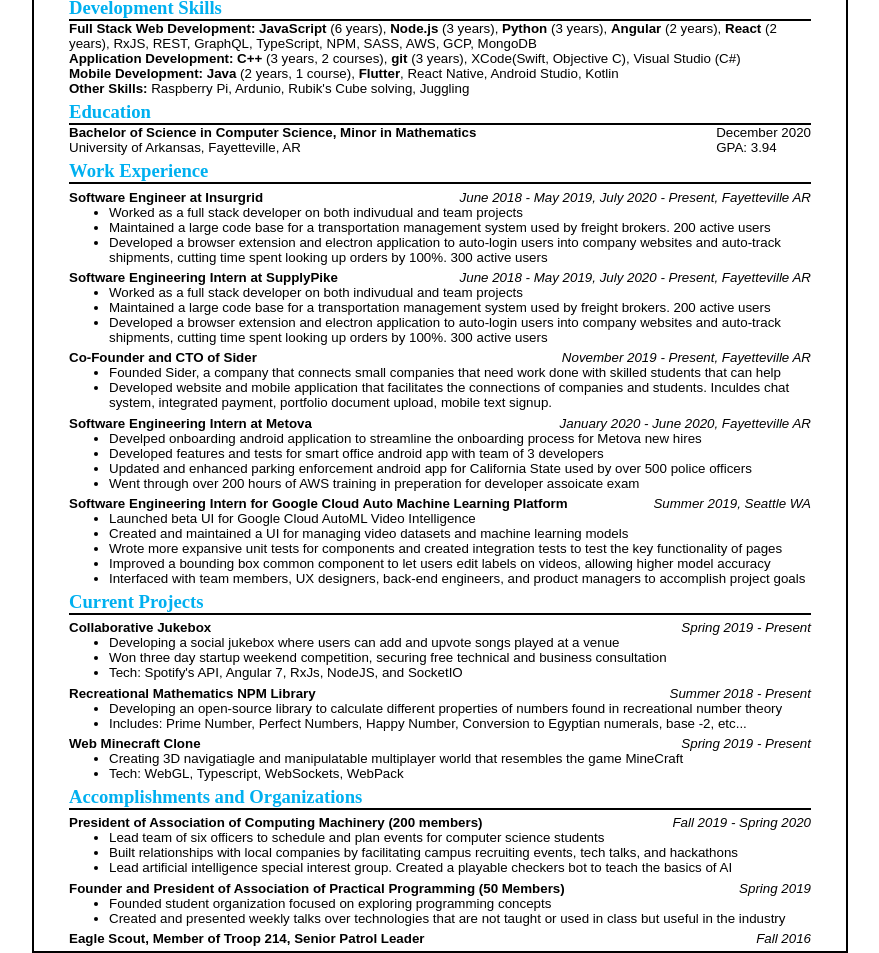
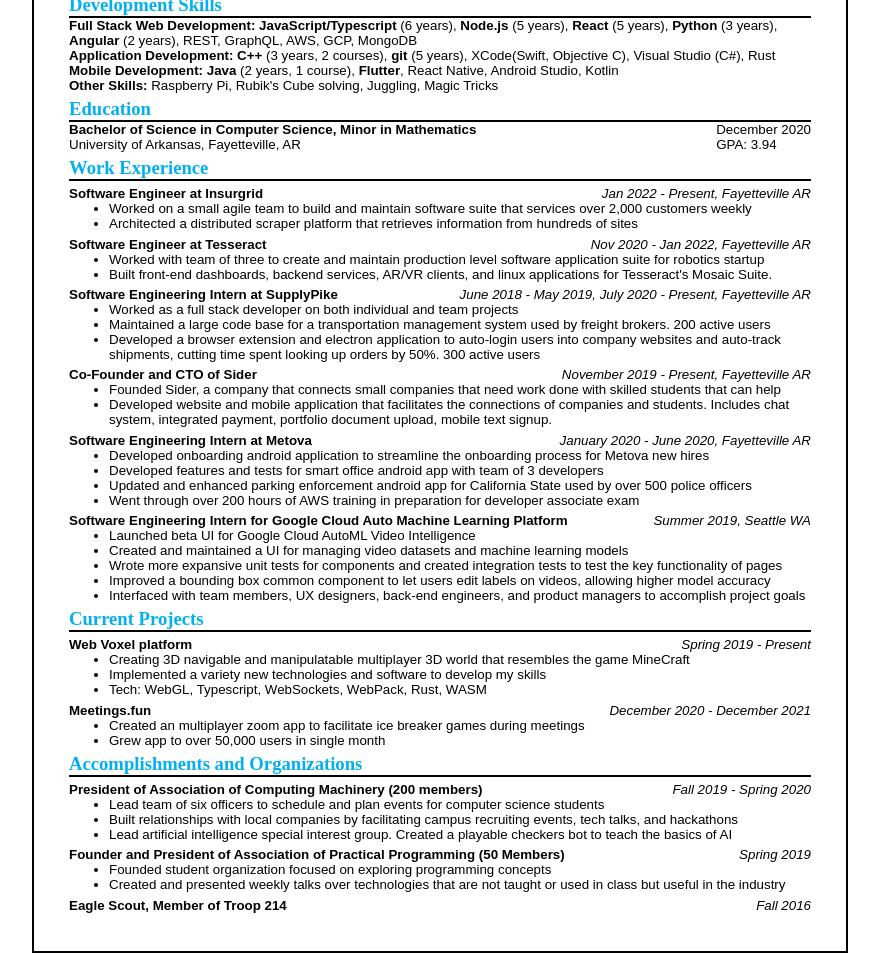
Before and after one commit to tylerthecoder/resume, a plain HTML site: page public/index.html in a window 1280 px wide. Shown: the part 103-1056 px from the top of the page, without its empty margins (200-1079 px from the left). Drawn offline with Linux system fonts and the light colour scheme.

Commit message:
Added insurgrid and tesseract experience

```diff
--- a/public/index.html
+++ b/public/index.html
@@ -12,26 +12,25 @@
       <p>479-970-0223</p>
       <p>TylerTracy1999@gmail.com</p>
       <p>GitHub: <a href="https://github.com/tylerthecoder">TylerTheCoder</a></p>
-      <p>650 N 54<sup>th</sup> Ave Fayetteville, AR 72704</p>
+      <p> 1729 N Greenvalley Ave, Fayetteville, AR 72703 </p>
     </div>
   </header>
 
   <section>
     <h1>Development Skills</h1>
     <p>
-      <b> Full Stack Web Development: </b> <b>JavaScript</b> (6 years), <b>Node.js</b> (3 years),
-      <b>Python</b> (3 years), <b>Angular</b> (2 years), <b>React</b> (2 years), RxJS, REST, GraphQL, TypeScript, NPM,
-      SASS, AWS, GCP, MongoDB
+      <b> Full Stack Web Development: </b> <b>JavaScript/Typescript</b> (6 years), <b>Node.js</b> (5 years),
+      <b>React</b> (5 years), <b>Python</b> (3 years), <b>Angular</b> (2 years), REST, GraphQL, AWS, GCP, MongoDB
     </p>
     <p>
-      <b>Application Development:</b> <b>C++</b> (3 years, 2 courses), <b>git</b> (3 years), XCode(Swift, Objective C),
-      Visual Studio (C#)
+      <b>Application Development:</b> <b>C++</b> (3 years, 2 courses), <b>git</b> (5 years), XCode(Swift, Objective C),
+      Visual Studio (C#), Rust
     </p>
     <p>
       <b>Mobile Development:</b> <b>Java</b> (2 years, 1 course), <b>Flutter</b>, React Native, Android Studio, Kotlin
     </p>
     <p>
-      <b>Other Skills:</b> Raspberry Pi, Ardunio, Rubik's Cube solving, Juggling
+      <b>Other Skills:</b> Raspberry Pi, Rubik's Cube solving, Juggling, Magic Tricks
     </p>
   </section>
 
@@ -54,18 +53,29 @@
 
     <div class="title-row">
       <b> Software Engineer at Insurgrid </b>
-      <i>June 2018 - May 2019, July 2020 - Present, Fayetteville AR</i>
+      <i> Jan 2022 - Present, Fayetteville AR</i>
     </div>
     <ul>
       <li>
-        Worked as a full stack developer on both indivudual and team projects
+        Worked on a small agile team to build and maintain software suite that services over 2,000 customers weekly
       </li>
       <li>
-        Maintained a large code base for a transportation management system used by freight brokers. 200 active users
+        Architected a distributed scraper platform that retrieves information from hundreds of sites
+      </li>
+    </ul>
+
+    <div class="title-row">
+      <b> Software Engineer at Tesseract </b>
+      <i> Nov 2020 - Jan 2022, Fayetteville AR</i>
+    </div>
+    <ul>
+      <li>
+        Worked with team of three to create and maintain production level software application suite for robotics
+        startup
       </li>
       <li>
-        Developed a browser extension and electron application to auto-login users into company
-        websites and auto-track shipments, cutting time spent looking up orders by 100%. 300 active users
+        Built front-end dashboards, backend services, AR/VR clients, and linux applications for Tesseract's Mosaic
+        Suite.
       </li>
     </ul>
 
@@ -75,14 +85,14 @@
     </div>
     <ul>
       <li>
-        Worked as a full stack developer on both indivudual and team projects
+        Worked as a full stack developer on both individual and team projects
       </li>
       <li>
         Maintained a large code base for a transportation management system used by freight brokers. 200 active users
       </li>
       <li>
         Developed a browser extension and electron application to auto-login users into company
-        websites and auto-track shipments, cutting time spent looking up orders by 100%. 300 active users
+        websites and auto-track shipments, cutting time spent looking up orders by 50%. 300 active users
       </li>
     </ul>
 
@@ -96,7 +106,7 @@
       </li>
       <li>
         Developed website and mobile application that facilitates the connections of companies and students.
-        Inculdes chat system, integrated payment, portfolio document upload, mobile text signup.
+        Includes chat system, integrated payment, portfolio document upload, mobile text signup.
       </li>
     </ul>
 
@@ -106,7 +116,7 @@
     </div>
     <ul>
       <li>
-        Develped onboarding android application to streamline the onboarding process for Metova new hires
+        Developed onboarding android application to streamline the onboarding process for Metova new hires
       </li>
       <li>
         Developed features and tests for smart office android app with team of 3 developers
@@ -115,7 +125,7 @@
         Updated and enhanced parking enforcement android app for California State used by over 500 police officers
       </li>
       <li>
-        Went through over 200 hours of AWS training in preperation for developer assoicate exam
+        Went through over 200 hours of AWS training in preparation for developer associate exam
       </li>
     </ul>
 
@@ -146,8 +156,31 @@
 
   <section>
     <h1>Current Projects</h1>
+    <div class="title-row">
+      <b>Web Voxel platform </b>
+      <i>Spring 2019 - Present</i>
+    </div>
+    <ul>
+      <li>
+        Creating 3D navigable and manipulatable multiplayer 3D world that resembles the game MineCraft
+      </li>
+      <li>
+        Implemented a variety new technologies and software to develop my skills
+      </li>
+      <li>
+        Tech: WebGL, Typescript, WebSockets, WebPack, Rust, WASM
+      </li>
+    </ul>
+    <div class="title-row">
+      <b> Meetings.fun </b>
+      <i> December 2020 - December 2021 </i>
+    </div>
+    <ul>
+      <li> Created an multiplayer zoom app to facilitate ice breaker games during meetings </li>
+      <li> Grew app to over 50,000 users in single month </li>
+    </ul>
 
-    <div class="title-row">
+    <!-- <div class="title-row">
       <b>Collaborative Jukebox</b>
       <i>Spring 2019 - Present</i>
     </div>
@@ -161,9 +194,9 @@
       <li>
         Tech: Spotify's API, Angular 7, RxJs, NodeJS, and SocketIO
       </li>
-    </ul>
+    </ul> -->
 
-    <div class="title-row">
+    <!-- <div class="title-row">
       <b>Recreational Mathematics NPM Library</b>
       <i>Summer 2018 - Present</i>
     </div>
@@ -175,26 +208,14 @@
       <li>
         Includes: Prime Number, Perfect Numbers, Happy Number, Conversion to Egyptian numerals, base -2, etc...
       </li>
-    </ul>
+    </ul> -->
 
-    <div class="title-row">
-      <b>Web Minecraft Clone</b>
-      <i>Spring 2019 - Present</i>
-    </div>
-    <ul>
-      <li>
-        Creating 3D navigatiagle and manipulatable multiplayer world that resembles the game MineCraft
-      </li>
-      <li>
-        Tech: WebGL, Typescript, WebSockets, WebPack
-      </li>
-    </ul>
   </section>
 
   <section>
     <h1>Accomplishments and Organizations </h1>
     <div class="title-row">
-      <b>President of Association of Computing Machinery (200 members)</b>
+      <b> President of Association of Computing Machinery (200 members)</b>
       <i>Fall 2019 - Spring 2020</i>
     </div>
     <ul>
@@ -244,7 +265,7 @@
     </ul> -->
 
     <div class="title-row">
-      <b>Eagle Scout, Member of Troop 214, Senior Patrol Leader</b>
+      <b>Eagle Scout, Member of Troop 214</b>
       <i>Fall 2016</i>
     </div>
   </section>
```
